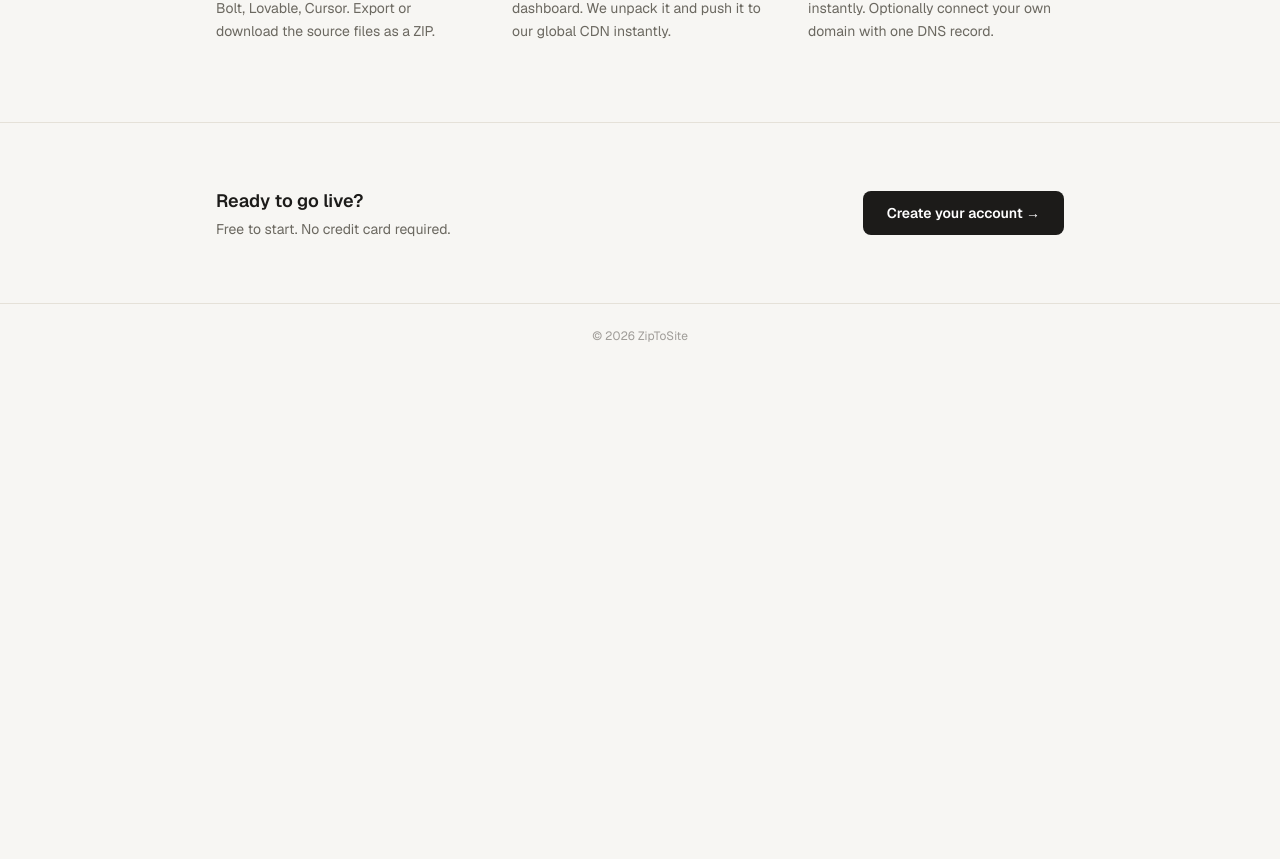
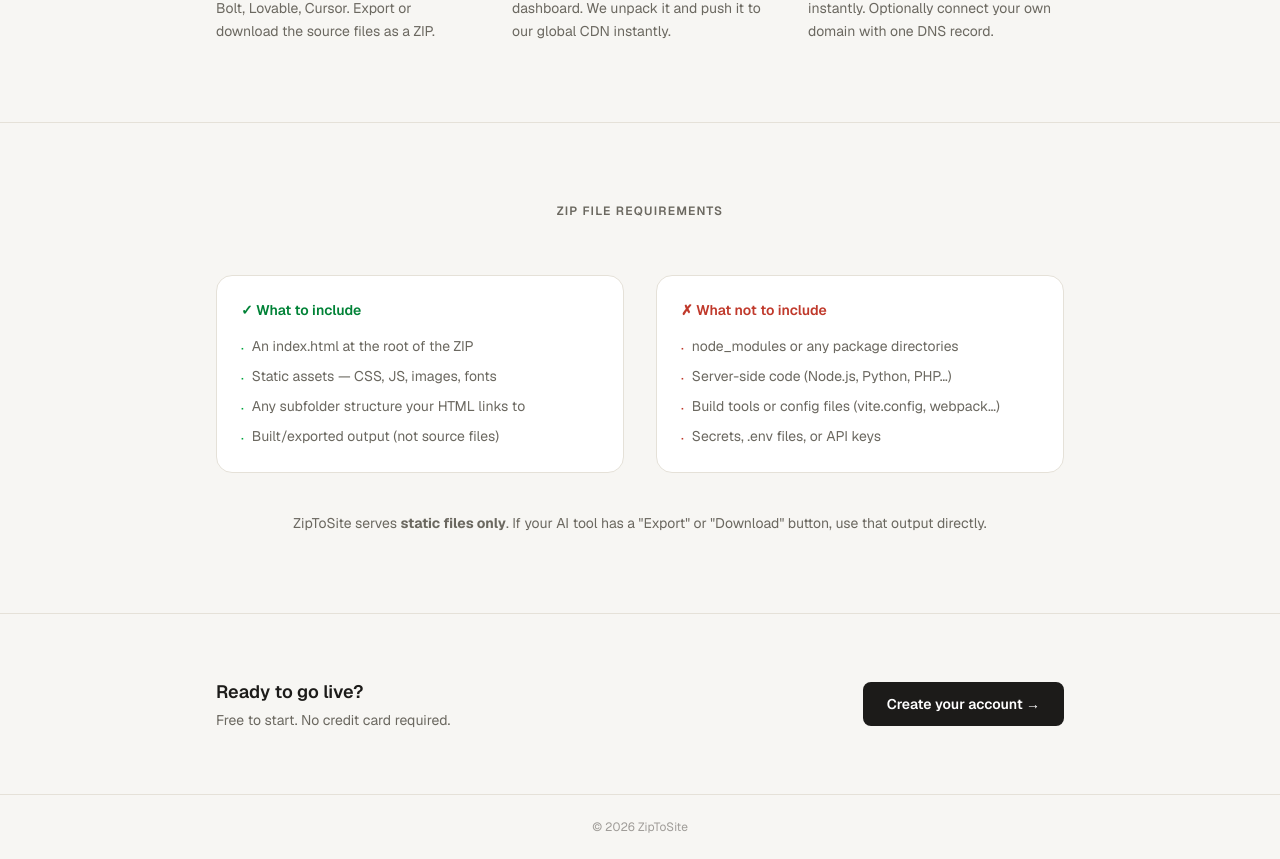
Before and after one commit to sunieljolly/zip-to-site, a Next.js app: page / in a window 1280 px wide. Shown: the part 840-1699 px from the top of the page. Before the commit the page ends 1208 px from the top, so only its background shows below. Built offline with nearby package versions, Linux system fonts and the light colour scheme; no server answers.

Commit message:
DCV record

```diff
--- a/src/app/(marketing)/page.tsx
+++ b/src/app/(marketing)/page.tsx
@@ -79,6 +79,52 @@
         </div>
       </section>
 
+      {/* Requirements */}
+      <section style={{ borderTop: "1px solid var(--border)" }}>
+        <div className="max-w-4xl mx-auto px-6 py-20">
+          <p className="text-xs font-semibold tracking-widest uppercase text-center mb-14" style={{ color: "var(--muted)" }}>
+            ZIP file requirements
+          </p>
+          <div className="grid sm:grid-cols-2 gap-8">
+            <div className="rounded-2xl border p-6 space-y-4" style={{ background: "var(--card)", borderColor: "var(--border)" }}>
+              <p className="text-sm font-semibold text-green-700">✓ What to include</p>
+              <ul className="space-y-2 text-sm" style={{ color: "var(--muted)" }}>
+                {[
+                  "An index.html at the root of the ZIP",
+                  "Static assets — CSS, JS, images, fonts",
+                  "Any subfolder structure your HTML links to",
+                  "Built/exported output (not source files)",
+                ].map((item) => (
+                  <li key={item} className="flex items-start gap-2">
+                    <span className="mt-0.5 shrink-0 text-green-600">·</span>
+                    {item}
+                  </li>
+                ))}
+              </ul>
+            </div>
+            <div className="rounded-2xl border p-6 space-y-4" style={{ background: "var(--card)", borderColor: "var(--border)" }}>
+              <p className="text-sm font-semibold" style={{ color: "#C0392B" }}>✗ What not to include</p>
+              <ul className="space-y-2 text-sm" style={{ color: "var(--muted)" }}>
+                {[
+                  "node_modules or any package directories",
+                  "Server-side code (Node.js, Python, PHP…)",
+                  "Build tools or config files (vite.config, webpack…)",
+                  "Secrets, .env files, or API keys",
+                ].map((item) => (
+                  <li key={item} className="flex items-start gap-2">
+                    <span className="mt-0.5 shrink-0" style={{ color: "#C0392B" }}>·</span>
+                    {item}
+                  </li>
+                ))}
+              </ul>
+            </div>
+          </div>
+          <p className="text-center text-sm mt-10" style={{ color: "var(--muted)" }}>
+            ZipToSite serves <strong>static files only</strong>. If your AI tool has a "Export" or "Download" button, use that output directly.
+          </p>
+        </div>
+      </section>
+
       {/* CTA strip */}
       <section style={{ borderTop: "1px solid var(--border)" }}>
         <div className="max-w-4xl mx-auto px-6 py-16 flex flex-col sm:flex-row items-center justify-between gap-6">
--- a/src/app/dashboard/layout.tsx
+++ b/src/app/dashboard/layout.tsx
@@ -37,6 +37,14 @@
         </div>
       </nav>
       <main className="max-w-4xl mx-auto px-6 py-10">{children}</main>
+      <footer style={{ borderTop: "1px solid var(--border)" }}>
+        <div
+          className="max-w-4xl mx-auto px-6 py-6 text-xs text-center"
+          style={{ color: "var(--muted-light)" }}
+        >
+          © {new Date().getFullYear()} ZipToSite
+        </div>
+      </footer>
     </div>
   );
 }
```
